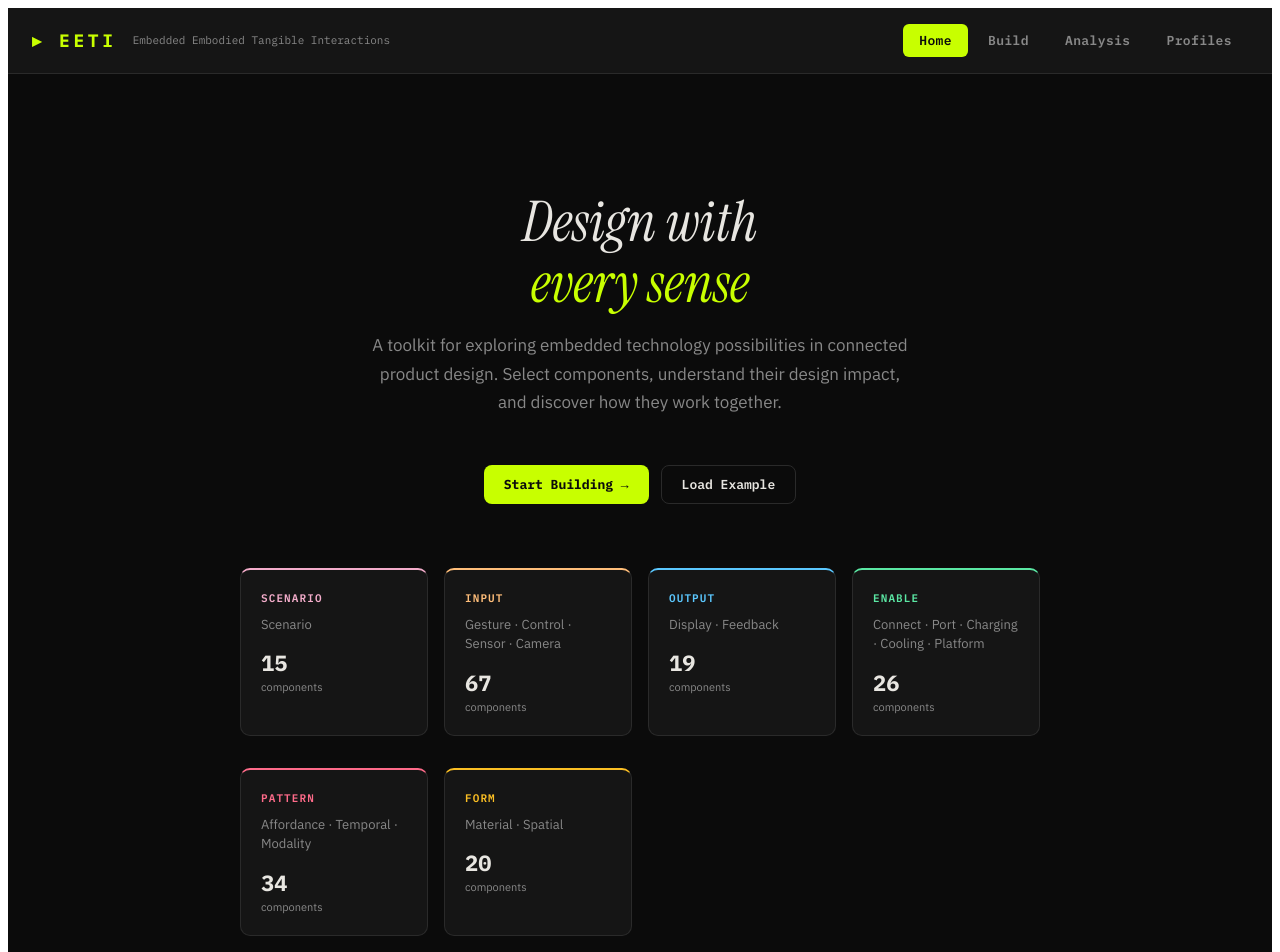
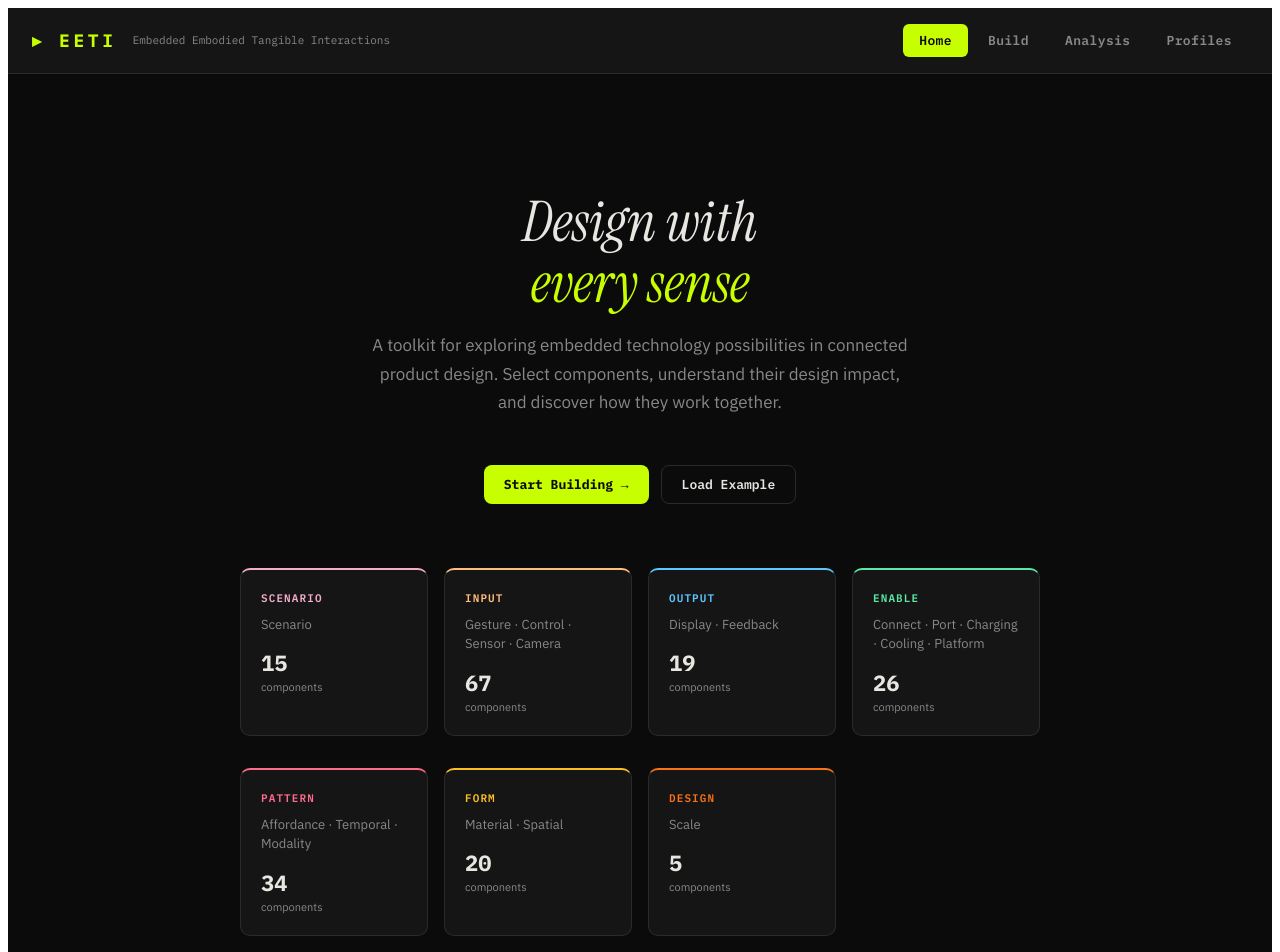
Before and after one commit to vaidesign/EETI, a React (Vite) app: page / in a window 1280 px wide. Shown: the top 952 px of the page. Built offline with nearby package versions, Linux system fonts and the light colour scheme.

Commit message:
feat: add DESIGN group + Interaction Scale category (5 cards)
https://claude.ai/code/session_013XT4ass7EG5EMTms6VHXnV

```diff
--- a/src/eeti-toolkit.jsx
+++ b/src/eeti-toolkit.jsx
@@ -222,6 +222,13 @@ const CARDS = [
   { id:"spatdirection",cat:"spatial",name:"Direction",sub:"Spatial",img:"spat_direction.png",desc:"Which way an action or signal is going — directional audio, directed haptic, aimed light.",pros:["Spatial information without a screen","Audio or haptic can guide navigation","Intuitive — points toward something"],cons:["Direction rendering requires multiple actuators or beamforming","Hard to communicate direction via single speaker or motor","User must learn spatial audio mapping"],considerations:["Binaural audio (headphones) for directional audio cues","Phased microphone array for directional sound capture","Haptic direction: tapping on left wrist = go left is learnable in minutes"] },
   { id:"spatroomscale",cat:"spatial",name:"Room Scale",sub:"Spatial",img:"spat_roomscale.png",desc:"Interaction designed for the full volume of a room — movement, position, and room acoustics matter.",pros:["Full body interaction possible","Room acoustics carry sound naturally","Large interaction canvas"],cons:["Requires tracking technology across full volume","Wiring and power at room scale is a constraint","Multiple simultaneous users create complexity"],considerations:["UWB anchors or camera arrays for room-scale tracking","WiFi RTT (802.11mc) gives room-scale positioning without extra hardware","Design for both centre-of-room and edge-of-room use cases"] },
   { id:"spatboundary",cat:"spatial",name:"Boundary",sub:"Spatial",img:"spat_boundary.png",desc:"A virtual or physical perimeter that triggers interaction when crossed — geofence, proximity fence.",pros:["Automatic context change without user action","Simple yes/no logic — inside or outside","Scales from centimetres to kilometres"],cons:["Boundary crossing detection latency","False triggers near boundary edge","Multiple overlapping boundaries create logic complexity"],considerations:["BLE beacon ring for indoor room boundary","GPS geofence for outdoor — 5m minimum reliable radius","Hysteresis (enter at 2m, exit at 3m) prevents rapid in/out flickering"] },
+
+  // DESIGN / INTERACTION SCALE
+  { id:"scalemicro",cat:"scale",name:"Micro",sub:"Scale",img:"scale_micro.png",desc:"A single small action completed in under a second — tap, glance, quick confirm.",pros:["Fast, frictionless","High frequency — usable hundreds of times per day","Low cognitive load"],cons:["Limited information transfer per interaction","Easy to trigger accidentally","Must be easily repeatable if mis-triggered"],considerations:["Micro interactions dominate wearable and notification UX","Feedback must be instant (<100ms) or action feels broken","Design the error recovery for accidental micro-interactions first"] },
+  { id:"scalefeature",cat:"scale",name:"Feature",sub:"Scale",img:"scale_feature.png",desc:"A complete task spanning multiple steps — compose a message, set an alarm, configure a setting.",pros:["Meaningful user goal accomplished","Allows richer interaction design","Clear start and end state"],cons:["Users can abandon mid-flow","Requires more sustained attention","Error recovery more complex"],considerations:["5-step maximum for embedded/wearable feature flows","Progress indicator reduces abandonment in multi-step flows","Save partial state — don't lose work if user is interrupted"] },
+  { id:"scalesession",cat:"scale",name:"Session",sub:"Scale",img:"scale_session.png",desc:"A sustained period of active use — 5–30 minutes of continuous engagement with a purpose.",pros:["Allows complex, deeply engaging UX","User is invested — higher tolerance for learning","Rich analytics from session data"],cons:["Requires sustained battery and CPU","User comfort becomes a factor (wrist fatigue, eye strain)","Retention falls off sharply after 20 minutes without hooks"],considerations:["Ergonomics matter for session-length products — weight, heat, grip shape","Battery life must exceed typical session time with margin","Session end state should be graceful — save progress, provide summary"] },
+  { id:"scaleambient",cat:"scale",name:"Ambient / Continuous",sub:"Scale",img:"scale_ambient.png",desc:"Always present, passively consumed — background displays, always-on sensors, ambient indicators.",pros:["No interaction required — information just exists","Can communicate peripheral context without demanding attention","Power of habit — users reference without consciously choosing to"],cons:["Must never demand attention unless critical","Content must stay fresh or users stop seeing it","Always-on power consumption"],considerations:["E-ink or always-on OLED ideal for ambient displays","Content update frequency should match information freshness — hourly weather, not second-by-second","Design for peripheral vision — large, high-contrast, glanceable at any angle"] },
+  { id:"scaleperiodic",cat:"scale",name:"Periodic",sub:"Scale",img:"scale_periodic.png",desc:"Regular check-ins at intervals — daily review, weekly summary, hourly reminder.",pros:["Predictable and plannable for users","Batch information reduces interruption frequency","Can align with natural rhythms (morning, mealtime, bedtime)"],cons:["User must remember or be reminded","Stale between intervals","Wrong interval feels like too much or too little"],considerations:["Let users choose interval — what's perfect for one user is wrong for another","Daily digest is often better than hourly notifications","Periodic interactions work well for health, habit tracking, and maintenance workflows"] },
 ];
 
 // ── ASCII CARD GRAPHICS ────────────────────────────────────────
@@ -377,6 +384,13 @@ const CARD_GRAPHICS = {
   spatroomscale:" ┌─────┐\n │ ◈   │\n └─────┘",
   spatboundary: "  ─ ─ ─\n─      ─\n  ─ ─ ─",
   spatial:      "  ◈\n ─┼─\n  │\n ─┴─",
+  // Interaction Scale
+  scalemicro:   "  ▼\n  ─\n  ·",
+  scalefeature: "  ▶─▶─▶\n  ─────",
+  scalesession: "  ▶────\n  │████\n  ─────",
+  scaleambient: "  · ◈ ·\n ·     ·\n  · · ·",
+  scaleperiodic:"  │ │ │\n  ─────\n  ◷ ◷ ◷",
+  scale:        "  ·─●─█\n  ─────",
 };
 
 // ── CATEGORY DEFINITIONS ──────────────────────────────────────
@@ -398,6 +412,7 @@ const CATEGORIES = {
   modality:      { label:"Modality",   color:"#60A5FA", group:"pattern" },
   material:      { label:"Material",   color:"#FBBF24", group:"form" },
   spatial:       { label:"Spatial",    color:"#34D399", group:"form" },
+  scale:         { label:"Scale",      color:"#F97316", group:"design" },
 };
 
 const GROUPS = {
@@ -407,6 +422,7 @@ const GROUPS = {
   enable:  { label:"ENABLE",   color:"#5BE8A4" },
   pattern: { label:"PATTERN",  color:"#FF6B8A" },
   form:    { label:"FORM",     color:"#FBBF24" },
+  design:  { label:"DESIGN",   color:"#F97316" },
 };
 
 // ── DEPENDENCY RULES ──────────────────────────────────────────
```
